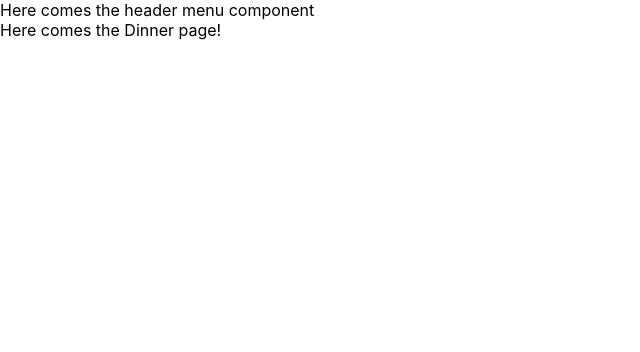
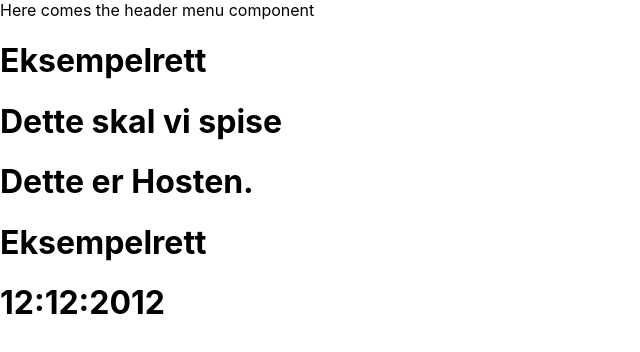
Before and after one commit to ulrik2204/dine-frontend, a React (Create React App) app: page /dinner in a window 1280 px wide. Shown: the top 352 px of the page, without its empty margins (0-640 px from the left). Built offline with nearby package versions, Linux system fonts and the light colour scheme.

Commit message:
Create basic UI components

```diff
--- /dev/null
+++ b/src/components/DinnerInfo/Course.tsx
@@ -0,0 +1,11 @@
+import React from 'react';
+//This will be the name of the course
+const Course: React.FunctionComponent = () => {
+  return (
+    <div>
+      <h1>Eksempelrett</h1>
+    </div>
+  );
+};
+
+export default Course;
--- /dev/null
+++ b/src/components/DinnerInfo/DinnerInfo.tsx
@@ -0,0 +1,20 @@
+import React from 'react';
+import Course from './Course';
+import Image from './Image';
+import Host from './Host';
+import Kitchen from './Kitchen';
+import Time from './Time';
+//this will display all relevant info about the spesific dinner event.
+const DinnerInfo: React.FunctionComponent = () => {
+  return (
+    <div>
+      <Course />
+      <Image />
+      <Host />
+      <Kitchen />
+      <Time />
+    </div>
+  );
+};
+
+export default DinnerInfo;
--- /dev/null
+++ b/src/components/DinnerInfo/Host.tsx
@@ -0,0 +1,11 @@
+import React from 'react';
+//This will display the host of the dinner event.
+const Host: React.FunctionComponent = () => {
+  return (
+    <div>
+      <h1>Dette er Hosten.</h1>
+    </div>
+  );
+};
+
+export default Host;
--- /dev/null
+++ b/src/components/DinnerInfo/Image.tsx
@@ -0,0 +1,12 @@
+import React from 'react';
+//This will be the posted image of the kitchen
+
+const Image: React.FunctionComponent = () => {
+  return (
+    <div>
+      <h1>Dette skal vi spise</h1>
+    </div>
+  );
+};
+
+export default Image;
--- /dev/null
+++ b/src/components/DinnerInfo/Kitchen.tsx
@@ -0,0 +1,11 @@
+import React from 'react';
+//This will state what kitchen the course belongs to.
+const Kitchen: React.FunctionComponent = () => {
+  return (
+    <div>
+      <h1>Eksempelrett</h1>
+    </div>
+  );
+};
+
+export default Kitchen;
--- /dev/null
+++ b/src/components/DinnerInfo/Time.tsx
@@ -0,0 +1,12 @@
+import React from 'react';
+
+//When the dinner event will take place.
+const Time: React.FunctionComponent = () => {
+  return (
+    <div>
+      <h1>12:12:2012</h1>
+    </div>
+  );
+};
+
+export default Time;
--- a/src/pages/DinnerPage/index.tsx
+++ b/src/pages/DinnerPage/index.tsx
@@ -1,5 +1,11 @@
 import React from 'react';
+import DinnerInfo from '../../components/DinnerInfo/DinnerInfo';
+
 const DinnerPage: React.FunctionComponent = () => {
-  return <div>Here comes the Dinner page!</div>;
+  return (
+    <div>
+      <DinnerInfo />
+    </div>
+  );
 };
 export default DinnerPage;
```
